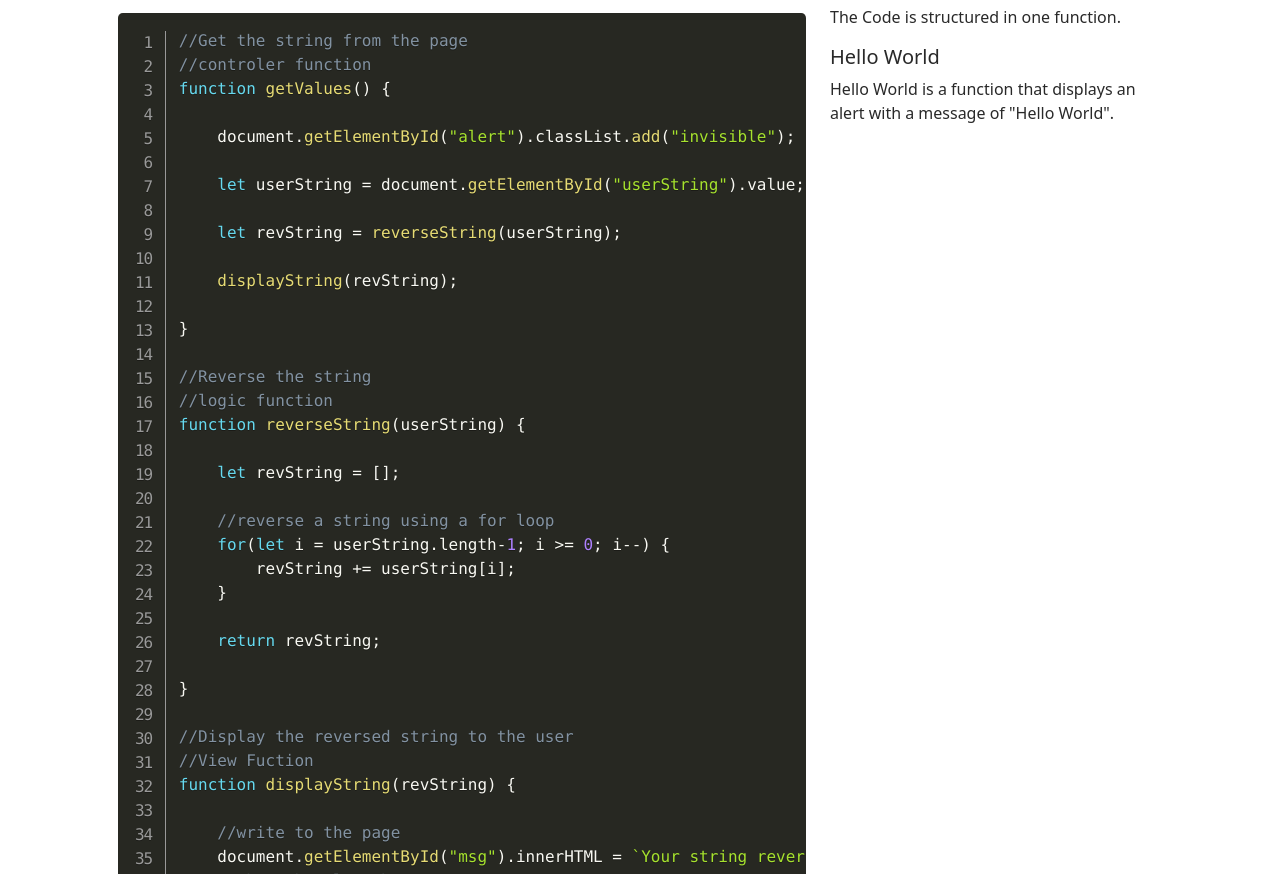
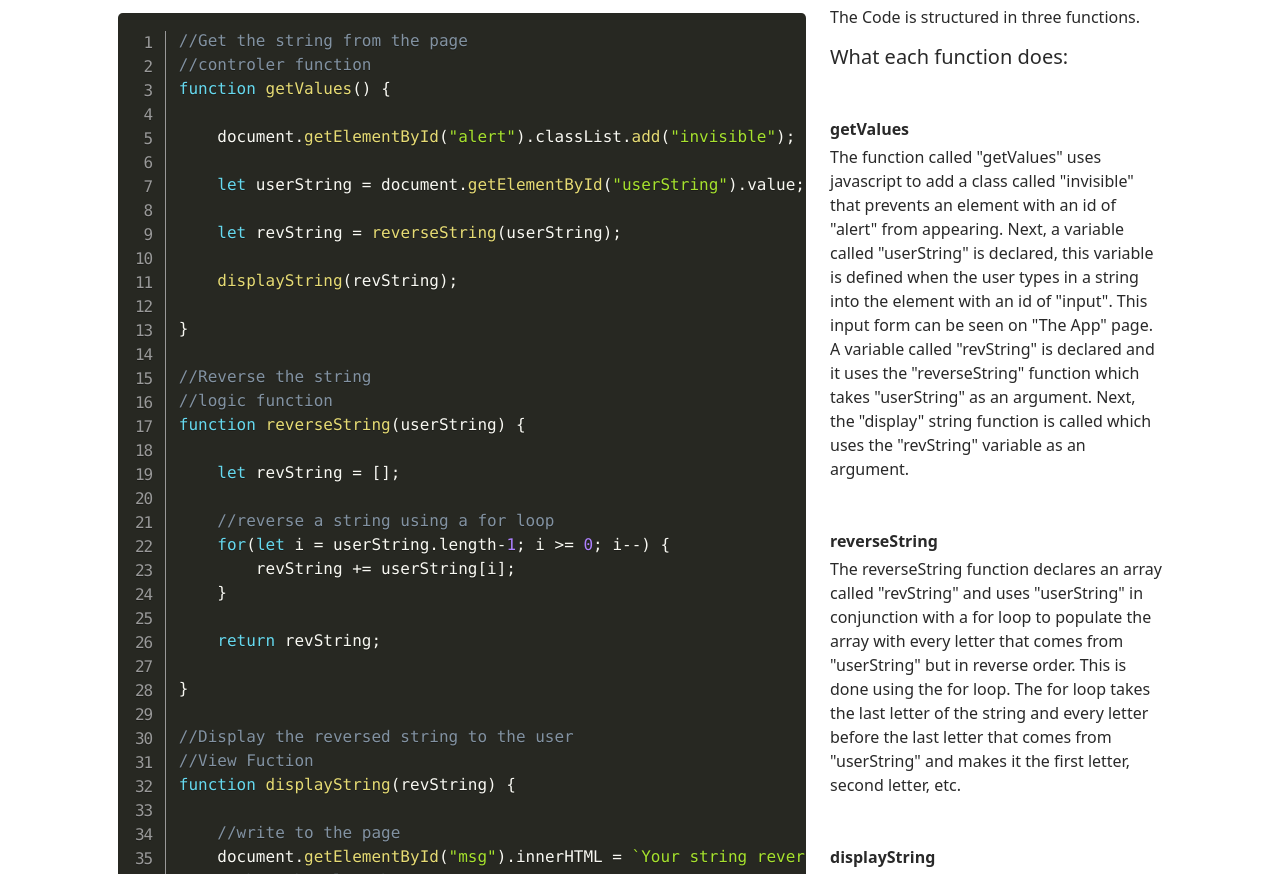
Before and after one commit to AmFil/Rewind, a plain HTML site: page code.html in a window 1280 px wide. Shown: the part 138-1012 px from the top of the page. Drawn offline with nearby package versions, Linux system fonts and the light colour scheme.

Commit message:
Updated function descriptions
I've added function names and a short description of each  function

```diff
--- a/code.html
+++ b/code.html
@@ -97,9 +97,14 @@ function displayString(revString) {
                 </pre>
             </div>
             <div class="col-md-4">
-                <p>The Code is structured in one function.</p>
-                <h5>Hello World</h5>
-                <p>Hello World is a function that displays an alert with a message of "Hello World".</p>
+                <p>The Code is structured in three functions.</p>
+                <h5>What each function does:</h5>
+                <p class="fw-bold mt-5 mb-1">getValues</p>
+                <p class="mt-1">The function called "getValues" uses javascript to add a class called "invisible" that prevents an element with an id of "alert" from appearing. Next, a variable called "userString" is declared, this variable is defined when the user types in a string into the element with an id of "input". This input form can be seen on "The App" page. A variable called "revString" is declared and it uses the "reverseString" function which takes "userString" as an argument. Next, the "display" string function is called which uses the "revString" variable as an argument.</p>
+                <p class="fw-bold mt-5 mb-1">reverseString</p>
+                <p class="mt-1">The reverseString function declares an array called "revString" and uses "userString" in conjunction with a for loop to populate the array with every letter that comes from "userString" but in reverse order. This is done using the for loop. The for loop takes the last letter of the string and every letter before the last letter that comes from "userString" and makes it the first letter, second letter, etc.</p>
+                <p class="fw-bold mt-5 mb-1">displayString</p>
+                <p class="mt-1">displayString takes "reverseString as an argument. displayString takes the string that was reversed and injects it in between the tags of the element with the "msg" id. Although this has been done, the reverse string still cannot be seen. The next line in this function removes the "invisible" class that was inserted into the element with the "alert" id using the "getValues" function. Once, "invisible" has been removed, the reversed string appears along with a prompt that says, "Your string reversed is:". This is done using string interpolation.</p>
             </div>
         </div>
     </div>
```
